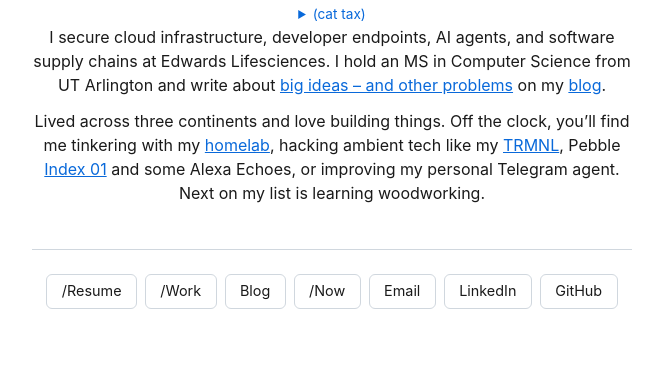
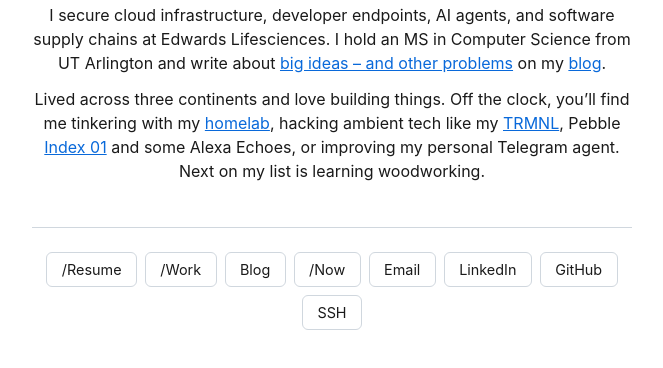
Before and after one commit to karant-dev/personal-website, a plain HTML site: page index.html in a window 1280 px wide. Shown: the part 370-738 px from the top of the page, without its empty margins (308-971 px from the left). Drawn offline with Linux system fonts and the light colour scheme.

Commit message:
Add SSH link to navigation

```diff
--- a/index.html
+++ b/index.html
@@ -58,6 +58,7 @@
 <a href="mailto:hello@karant.dev">Email</a>
 <a href="https://www.linkedin.com/in/karan-thakkar97" target="_blank" rel="noopener">LinkedIn</a>
 <a href="https://github.com/karant-dev" target="_blank" rel="noopener">GitHub</a>
+<a href="https://ssh.karant.dev" target="_blank" rel="noopener">SSH</a>
 </nav>
 </main>
 </body>
```
Also changed, not shown: 1 other file.
